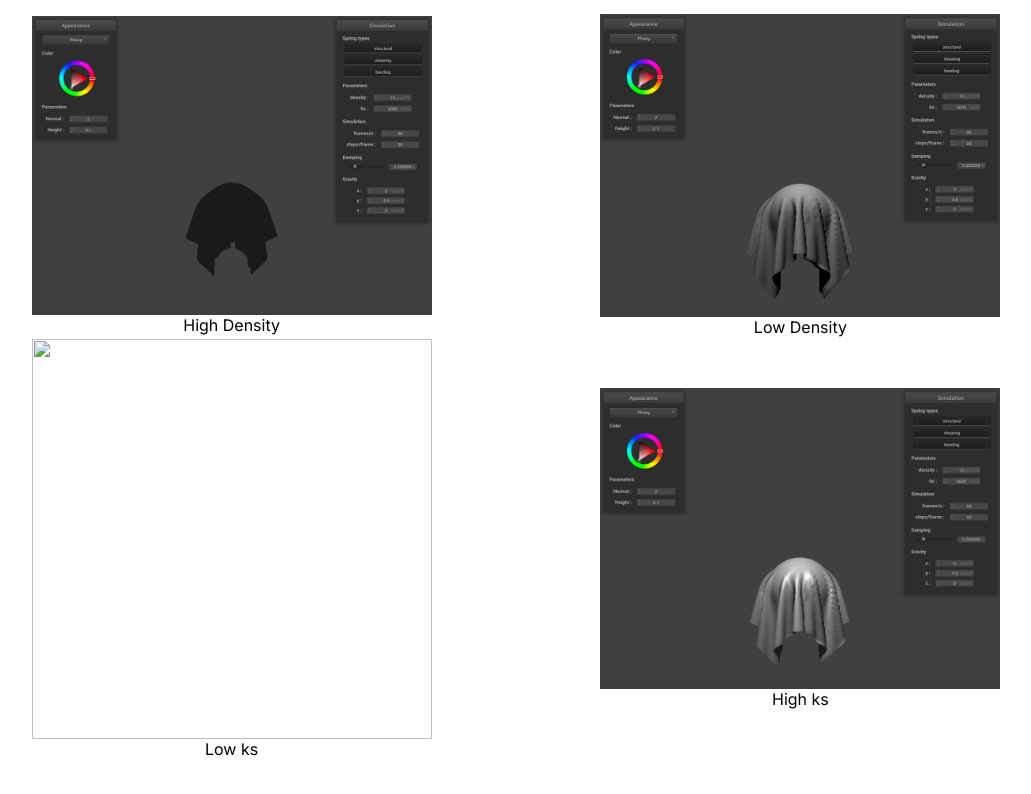
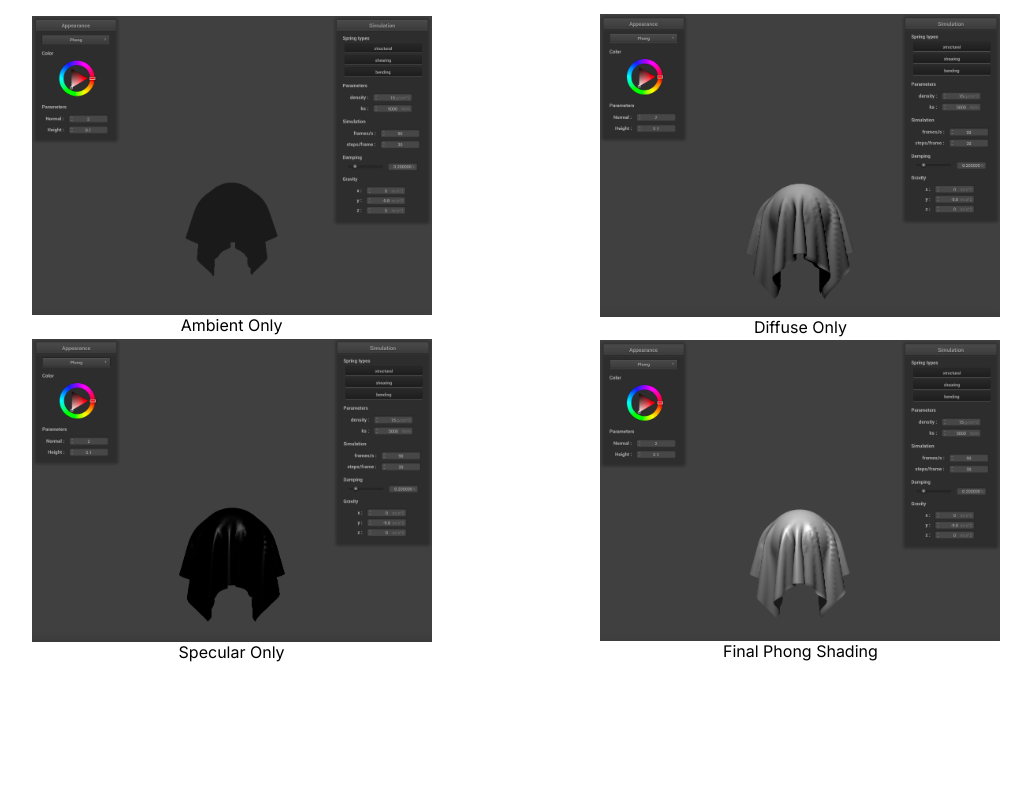
Before and after one commit to cal-cs184-student/hw4-sv-writeup, a plain HTML site: page index.html in a window 1280 px wide. Shown: the part 5723-6517 px from the top of the page, without its empty margins (124-1155 px from the left). After the commit the page ends 6454 px from the top, so only its background shows below. Drawn offline with nearby package versions, Linux system fonts and the light colour scheme; some packages are replaced by stand-ins of ours.

Commit message:
Update index.html

```diff
--- a/index.html
+++ b/index.html
@@ -243,21 +243,21 @@
 			  <tr>
 				<td style="text-align: center;">
 				  <img src="assets/part5phongambient.png" width="400px"/>
-				  <figcaption>High Density</figcaption>
+				  <figcaption>Ambient Only</figcaption>
 				</td>
 				<td style="text-align: center;">
 				  <img src="assets/part5phongdiffuse.png" width="400px"/>
-				  <figcaption>Low Density</figcaption>
+				  <figcaption>Diffuse Only</figcaption>
 				</td>
 			  </tr>
 				<tr>
 				  <td style="text-align: center;">
-				  <img src="assets/part5phonspecular.png" width="400px"/>
-				  <figcaption>Low ks</figcaption>
+				  <img src="assets/part5phongspecular.png" width="400px"/>
+				  <figcaption>Specular Only</figcaption>
 				</td>
 					<td style="text-align: center;">
 				  <img src="assets/part5phong.png" width="400px"/>
-				  <figcaption>High ks</figcaption>
+				  <figcaption>Final Phong Shading</figcaption>
 				</td>
 			  </tr>
 			</table>
```
